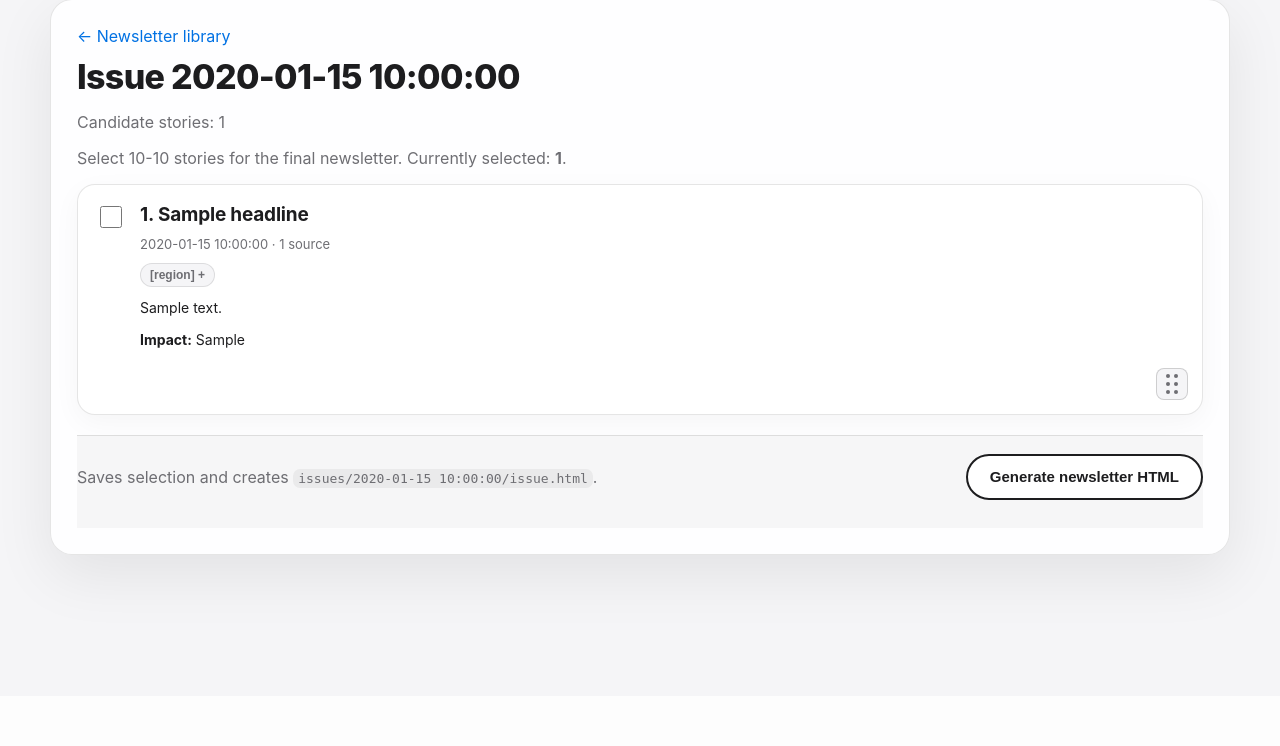
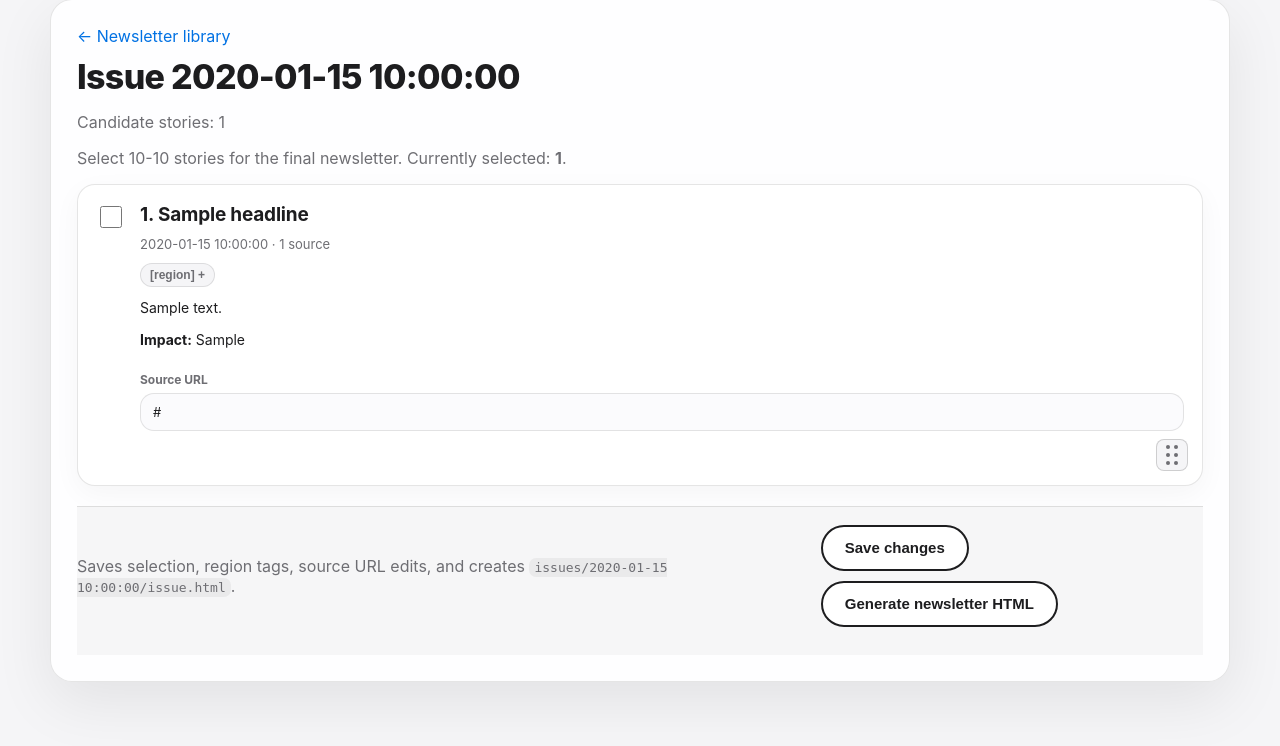
Before and after one commit to glen-byrne/legal-innovation-newsletter, a FastAPI app: template src/legal_innovator/dashboard/templates/issue.html in a window 1280 px wide. Shown: the part 104-850 px from the top of the page. Before the commit the page ends 699 px from the top, so only its background shows below. Run offline with FastAPI, Linux system fonts and the light colour scheme; the template is opened without the code that fills it: most values are stand-ins (such as "Sample title", 1, 10 or a date in 2020).

Commit message:
Allow dashboard source URL edits

```diff
--- a/src/legal_innovator/dashboard/app.py
+++ b/src/legal_innovator/dashboard/app.py
@@ -10,6 +10,7 @@ from datetime import datetime
 from hashlib import sha256
 from pathlib import Path
 from typing import Any
+from urllib.parse import urlparse
 
 from dotenv import load_dotenv
 from pydantic import BaseModel
@@ -259,6 +260,10 @@ async def generate_html(request: Request, issue_date: str):
     form = await request.form()
     selected_ids = [str(value) for value in form.getlist("selected")]
     region_tag_overrides = _region_tag_overrides_from_form(form)
+    try:
+        _apply_source_url_overrides_to_candidate_file(issue_date, _source_url_overrides_from_form(form))
+    except ValueError as exc:
+        return _render_issue(request, settings, issue_date, error=str(exc), override_selected_ids=selected_ids)
     context = _local_issue_context(issue_date, override_selected_ids=selected_ids)
     if context["error"]:
         return _render_issue(request, settings, issue_date, error=context["error"], override_selected_ids=selected_ids)
@@ -363,6 +368,11 @@ async def save_local_selection(request: Request, issue_date: str):
     form = await request.form()
     selected_ids = [str(value) for value in form.getlist("selected")]
     region_tag_overrides = _region_tag_overrides_from_form(form)
+    try:
+        _apply_source_url_overrides_to_candidate_file(issue_date, _source_url_overrides_from_form(form))
+    except ValueError as exc:
+        settings = load_dashboard_settings()
+        return _render_issue(request, settings, issue_date, error=str(exc), override_selected_ids=selected_ids)
     context = _local_issue_context(issue_date, override_selected_ids=selected_ids)
     if context["error"]:
         settings = load_dashboard_settings()
@@ -550,6 +560,50 @@ def _region_tag_overrides_from_form(form: Any) -> dict[str, list[str]]:
             values.append(tag)
         overrides[story_id] = values[:5]
     return overrides
+
+
+def _source_url_overrides_from_form(form: Any) -> dict[str, str]:
+    story_ids = [str(value) for value in form.getlist("source_url_story") if str(value).strip()]
+    overrides: dict[str, str] = {}
+    for story_id in story_ids:
+        url = str(form.get(f"source_url__{story_id}", "")).strip()
+        if not url:
+            raise ValueError("Every story needs a source URL. Add a working article link before saving.")
+        if not _is_http_url(url):
+            raise ValueError(f"Source URL for {story_id} must be a full http or https link.")
+        overrides[story_id] = url
+    return overrides
+
+
+def _apply_source_url_overrides_to_candidate_file(issue_date: str, overrides: dict[str, str]) -> None:
+    if not overrides:
+        return
+    candidate_path = _issue_dir(issue_date) / "candidates.json"
+    if not candidate_path.exists():
+        raise ValueError("No candidates.json file exists for this issue.")
+    data = json.loads(candidate_path.read_text(encoding="utf-8"))
+    if isinstance(data, list):
+        candidates = data
+    elif isinstance(data, dict) and isinstance(data.get("candidates"), list):
+        candidates = data["candidates"]
+    else:
+        raise ValueError("Candidate file must contain a JSON list or an object with a candidates list.")
+    changed = False
+    for candidate in candidates:
+        if not isinstance(candidate, dict):
+            continue
+        candidate_id = str(candidate.get("id", ""))
+        replacement = overrides.get(candidate_id)
+        if replacement and str(candidate.get("source_url", "")) != replacement:
+            candidate["source_url"] = replacement
+            changed = True
+    if changed:
+        candidate_path.write_text(json.dumps(data, indent=2, ensure_ascii=False) + "\n", encoding="utf-8")
+
+
+def _is_http_url(value: str) -> bool:
+    parsed = urlparse(value)
+    return parsed.scheme in {"http", "https"} and bool(parsed.netloc)
 
 
 def _apply_region_tag_overrides(stories: list[Any], overrides: dict[str, list[str]] | None) -> None:
--- a/src/legal_innovator/dashboard/templates/base.html
+++ b/src/legal_innovator/dashboard/templates/base.html
@@ -347,6 +347,38 @@
         font-size: 12px;
       }
 
+      .source-url-editor {
+        margin-top: 12px;
+        display: grid;
+        gap: 6px;
+      }
+
+      .source-url-editor label {
+        color: var(--muted);
+        font-size: 12px;
+        font-weight: 700;
+      }
+
+      .source-url-input {
+        width: 100%;
+        box-sizing: border-box;
+        border: 1px solid var(--line);
+        border-radius: 14px;
+        background: #fbfbfd;
+        color: var(--text);
+        font: inherit;
+        font-size: 13px;
+        padding: 10px 12px;
+        outline: none;
+        transition: border-color 120ms ease, box-shadow 120ms ease, background 120ms ease;
+      }
+
+      .source-url-input:focus {
+        border-color: var(--accent);
+        background: #ffffff;
+        box-shadow: 0 0 0 4px rgba(0, 113, 227, 0.12);
+      }
+
       .toolbar {
         position: sticky;
         bottom: 0;
--- a/src/legal_innovator/dashboard/templates/issue.html
+++ b/src/legal_innovator/dashboard/templates/issue.html
@@ -96,11 +96,26 @@
           {% if story.why_it_matters %}
             <p class="note"><strong>Impact:</strong> {{ story.why_it_matters }}</p>
           {% endif %}
+          {% set source_links = story_source_links(story) %}
           <p class="sources">
-            {% for source in story_source_links(story) %}
+            {% for source in source_links %}
               <a class="pill" href="{{ source.url }}" target="_blank" rel="noreferrer">{{ source.name }}</a>
             {% endfor %}
           </p>
+          <div class="source-url-editor">
+            <input type="hidden" name="source_url_story" value="{{ story.cluster_id }}">
+            <label for="source-url-{{ story.cluster_id }}">Source URL</label>
+            <input
+              id="source-url-{{ story.cluster_id }}"
+              class="source-url-input"
+              type="url"
+              name="source_url__{{ story.cluster_id }}"
+              value="{% if source_links %}{{ source_links[0].url }}{% else %}{{ story.canonical_url }}{% endif %}"
+              placeholder="https://example.com/article"
+              autocomplete="off"
+              spellcheck="false"
+            >
+          </div>
         </div>
         <div
           class="story-drag-handle"
@@ -124,12 +139,13 @@
 
       <div class="toolbar">
         <div class="muted">
-          Saves selection and creates <code>issues/{{ issue_date }}/issue.html</code>.
+          Saves selection, region tags, source URL edits, and creates <code>issues/{{ issue_date }}/issue.html</code>.
         </div>
         <div style="display:flex; gap:10px; flex-wrap:wrap;">
           {% if html_exists %}
             <a class="button secondary" href="{{ html_url }}">Open generated HTML</a>
           {% endif %}
+          <button class="button secondary" type="submit" formaction="/issues/{{ issue_date }}/save">Save changes</button>
           <button class="button" type="submit">Generate newsletter HTML</button>
         </div>
       </div>
```
Also changed, not shown: tests/test_dashboard.py (+10 -0 lines).
